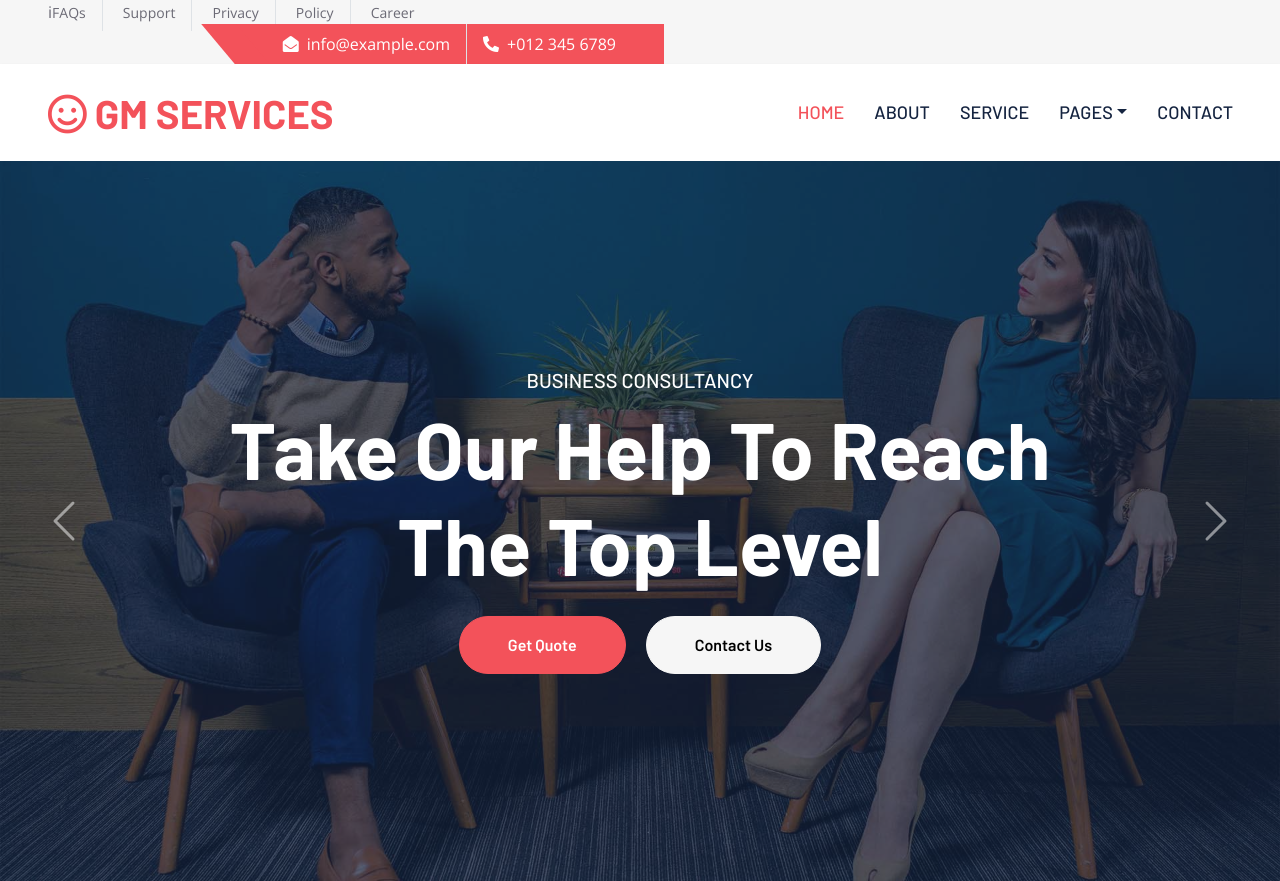
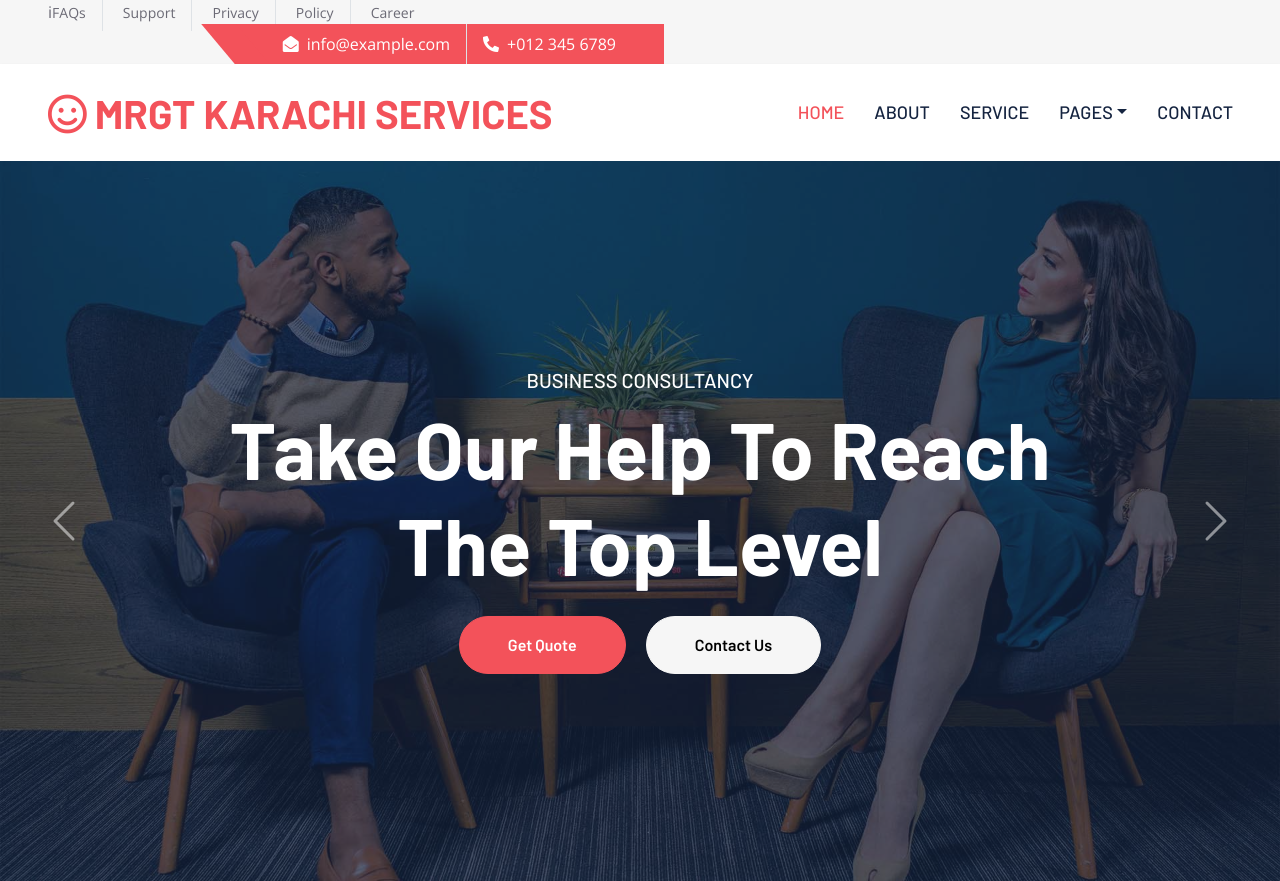
Before and after one commit to gmujtaba007/karachi1, a plain HTML site: page index.html in a window 1280 px wide. Shown: the top 881 px of the page. Drawn offline with nearby package versions, Linux system fonts and the light colour scheme.

Commit message:
change new karachi

```diff
--- a/index.html
+++ b/index.html
@@ -61,7 +61,7 @@
     <!-- Navbar Start -->
     <nav class="navbar navbar-expand-lg bg-white navbar-light shadow-sm px-5 py-3 py-lg-0">
         <a href="index.html" class="navbar-brand p-0">
-            <h1 class="m-0 text-uppercase text-primary"><i class="far fa-smile text-primary me-2"></i>GM Services</h1>
+            <h1 class="m-0 text-uppercase text-primary"><i class="far fa-smile text-primary me-2"></i>MRGT Karachi Services</h1>
         </a>
         <button class="navbar-toggler" type="button" data-bs-toggle="collapse" data-bs-target="#navbarCollapse">
             <span class="navbar-toggler-icon"></span>
```
